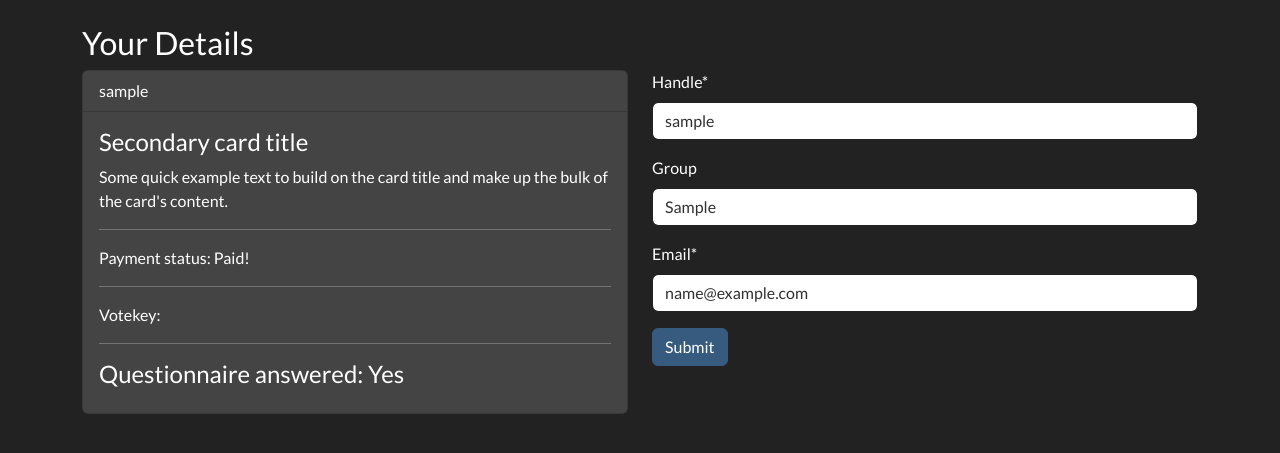
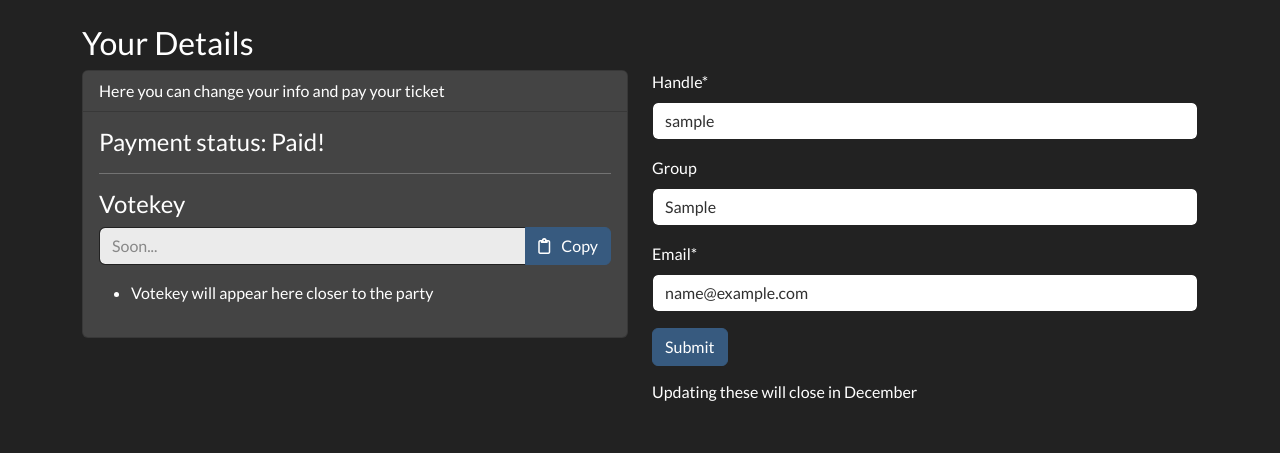
Before and after one commit to T-101/payback.wtf, a Django app: page /visitor/1/ in a window 1280 px wide. Shown: the part 75-528 px from the top of the page. Run offline with Django 5.2, Linux system fonts and the light colour scheme; tables that the repository leaves empty hold one stand-in row (values such as "Sample post"); some libraries are stand-ins or nearby versions.

Commit message:
conditional rendering of payment and votekey elements

```diff
--- a/payback/templates/visitor-detail.html
+++ b/payback/templates/visitor-detail.html
@@ -16,19 +16,12 @@
         {% else %}
             <div class="col-12 col-sm-6">
                 <div class="card text-white bg-secondary mb-3">
-                    <div class="card-header">{{ object.handle }}</div>
+                    <div class="card-header">Here you can change your info and pay your ticket</div>
                     <div class="card-body">
-                        <h4 class="card-title">Secondary card title</h4>
-                        <p class="card-text">Some quick example text to build on the card title and make up the bulk of
-                            the
-                            card's content.</p>
-                        <hr/>
-
                         {% if object.payment_status %}
-                            <div>
-                                Payment status: Paid!
-                            </div>
+                            <h4 class="card-title">Payment status: Paid!</h4>
                         {% else %}
+                            {% if settings.PAYMENTS_ACTIVE %}
                                 <form action="{% url 'payback:stripe-create-checkout-session' object.user_id %}"
                                       method="POST">
                                     <div>Payment status:
@@ -37,25 +30,76 @@
                                         </button>
                                     </div>
                                 </form>
+                            {% else %}
+                                <h4 class="card-title">Payment: Soon!</h4>
+                            {% endif %}
                             <small>The email in payment does <span class="text-decoration-underline">not</span>
                                 need to match the email you entered here</small>
                         {% endif %}
 
                         <hr/>
-                        <div>Votekey:
+                        <h4 class="card-title">Votekey</h4>
+
+                        <div class="card-text">
                             {% if object.payment_status %}
-                                {{ object.user_id_short }}
+
+                                <div class="input-group mb-3">
+                                    <input type="text" id="votekey" class="form-control" placeholder="Soon..."
+                                           value="{{ object.votekey }}" disabled>
+                                    <button class="btn btn-primary" type="button" id="votekey-button">
+                                        <i class="fa-regular fa-clipboard me-2"></i>
+                                        Copy
+                                    </button>
+                                </div>
+
+                                <div class="toast-container position-fixed bottom-0 start-0 p-3">
+                                    <div id="votekey-toast" class="toast" role="alert">
+                                        <div class="toast-body">
+                                            Votekey copied to clipboard
+                                        </div>
+                                    </div>
+                                </div>
+
+                                <ul>
+                                    {% if not object.votekey %}
+                                        <li>
+                                            Votekey will appear here closer to the party
+                                        </li>
                                     {% else %}
-                                Pay first (add JS copy button)
+                                        <li>
+                                            Submitting and voting is handled in
+                                            <a href="#" target="_blank">PartyMan</a>
+                                        </li>
+                                    {% endif %}
+                                </ul>
+
+                                <script>
+                                    const votekey = document.getElementById('votekey'),
+                                        votekeyToast = document.getElementById('votekey-toast')
+                                    document.getElementById('votekey-button').addEventListener('click', () => {
+                                        votekey.select()
+                                        votekey.setSelectionRange(0, 99999)
+                                        navigator.clipboard.writeText(votekey.value)
+                                        new bootstrap.Toast(votekeyToast).show()
+                                    })
+                                </script>
+
+                            {% else %}
+                                <small> Visible here after successful payment </small>
                             {% endif %}
                         </div>
-                        <hr/>
-                        <h4>Questionnaire answered: {{ object.questionnaire|boolean_text }}</h4>
+
+                        {% comment %}                        <hr/>
+                        <h4 class="card-title">Questionnaire answered</h4>
+                        <p class="card-text">
+                            {{ object.questionnaire|boolean_text }}
+                        </p>{% endcomment %}
                     </div>
                 </div>
             </div>
             <div class="col-12 col-sm-6">
                 {% crispy form %}
+            <h6>Updating these will close in December</h6>
             </div>
         {% endif %}
     </div>
```
Lines whose indentation alone changed are shown as unchanged.
